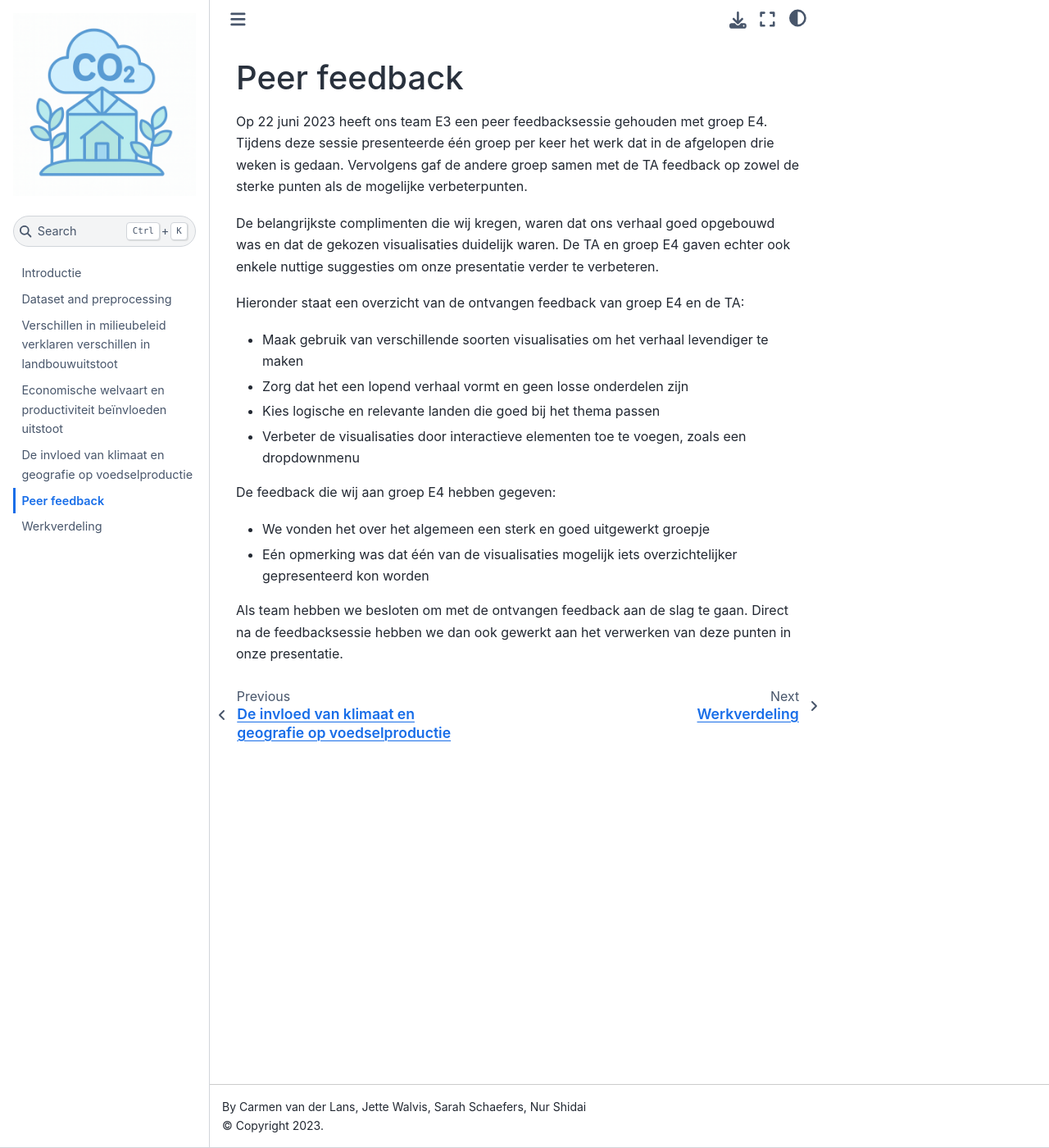
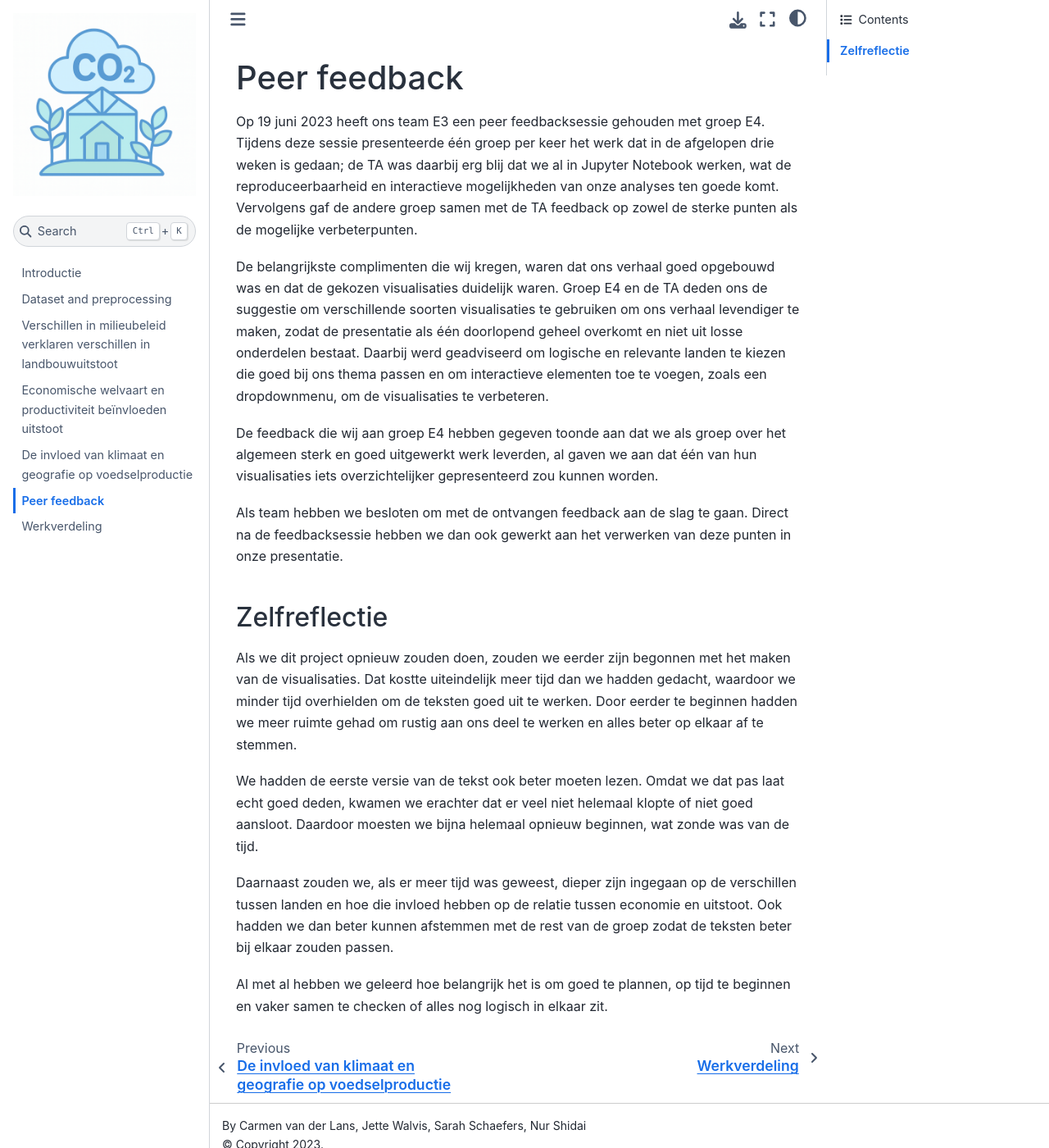
Before and after one commit to CarmenvanderLans/Information-Vis, a Jupyter Book: the page built from reflectie.md, in a window 1280 px wide and 1400 px high. Shown: the whole window at 82% size. Built offline with Jupyter Book 1.0.4 settings and Sphinx 7.4.7 and the Sphinx Book theme 1.1.4, drawn with Linux system fonts in a browser that asks for light colours.

Commit message:
reflectie af

```diff
--- a/reflectie.md
+++ b/reflectie.md
@@ -1,19 +1,19 @@
 # Peer feedback
 
-Op 22 juni 2023 heeft ons team E3 een peer feedbacksessie gehouden met groep E4. Tijdens deze sessie presenteerde één groep per keer het werk dat in de afgelopen drie weken is gedaan. Vervolgens gaf de andere groep samen met de TA feedback op zowel de sterke punten als de mogelijke verbeterpunten.
+Op 19 juni 2023 heeft ons team E3 een peer feedbacksessie gehouden met groep E4. Tijdens deze sessie presenteerde één groep per keer het werk dat in de afgelopen drie weken is gedaan; de TA was daarbij erg blij dat we al in Jupyter Notebook werken, wat de reproduceerbaarheid en interactieve mogelijkheden van onze analyses ten goede komt. Vervolgens gaf de andere groep samen met de TA feedback op zowel de sterke punten als de mogelijke verbeterpunten.
 
-De belangrijkste complimenten die wij kregen, waren dat ons verhaal goed opgebouwd was en dat de gekozen visualisaties duidelijk waren. De TA en groep E4 gaven echter ook enkele nuttige suggesties om onze presentatie verder te verbeteren.
+De belangrijkste complimenten die wij kregen, waren dat ons verhaal goed opgebouwd was en dat de gekozen visualisaties duidelijk waren. Groep E4 en de TA deden ons de suggestie om verschillende soorten visualisaties te gebruiken om ons verhaal levendiger te maken, zodat de presentatie als één doorlopend geheel overkomt en niet uit losse onderdelen bestaat. Daarbij werd geadviseerd om logische en relevante landen te kiezen die goed bij ons thema passen en om interactieve elementen toe te voegen, zoals een dropdownmenu, om de visualisaties te verbeteren.
 
-Hieronder staat een overzicht van de ontvangen feedback van groep E4 en de TA:
-
-* Maak gebruik van verschillende soorten visualisaties om het verhaal levendiger te maken
-* Zorg dat het een lopend verhaal vormt en geen losse onderdelen zijn
-* Kies logische en relevante landen die goed bij het thema passen
-* Verbeter de visualisaties door interactieve elementen toe te voegen, zoals een dropdownmenu
-
-De feedback die wij aan groep E4 hebben gegeven:
-
-* We vonden het over het algemeen een sterk en goed uitgewerkt groepje
-* Eén opmerking was dat één van de visualisaties mogelijk iets overzichtelijker gepresenteerd kon worden
+De feedback die wij aan groep E4 hebben gegeven toonde aan dat we als groep over het algemeen sterk en goed uitgewerkt werk leverden, al gaven we aan dat één van hun visualisaties iets overzichtelijker gepresenteerd zou kunnen worden.
 
 Als team hebben we besloten om met de ontvangen feedback aan de slag te gaan. Direct na de feedbacksessie hebben we dan ook gewerkt aan het verwerken van deze punten in onze presentatie.
+
+## Zelfreflectie
+
+Als we dit project opnieuw zouden doen, zouden we eerder zijn begonnen met het maken van de visualisaties. Dat kostte uiteindelijk meer tijd dan we hadden gedacht, waardoor we minder tijd overhielden om de teksten goed uit te werken. Door eerder te beginnen hadden we meer ruimte gehad om rustig aan ons deel te werken en alles beter op elkaar af te stemmen.
+
+We hadden de eerste versie van de tekst ook beter moeten lezen. Omdat we dat pas laat echt goed deden, kwamen we erachter dat er veel niet helemaal klopte of niet goed aansloot. Daardoor moesten we bijna helemaal opnieuw beginnen, wat zonde was van de tijd.
+
+Daarnaast zouden we, als er meer tijd was geweest, dieper zijn ingegaan op de verschillen tussen landen en hoe die invloed hebben op de relatie tussen economie en uitstoot. Ook hadden we dan beter kunnen afstemmen met de rest van de groep zodat de teksten beter bij elkaar zouden passen.
+
+Al met al hebben we geleerd hoe belangrijk het is om goed te plannen, op tijd te beginnen en vaker samen te checken of alles nog logisch in elkaar zit.
```
